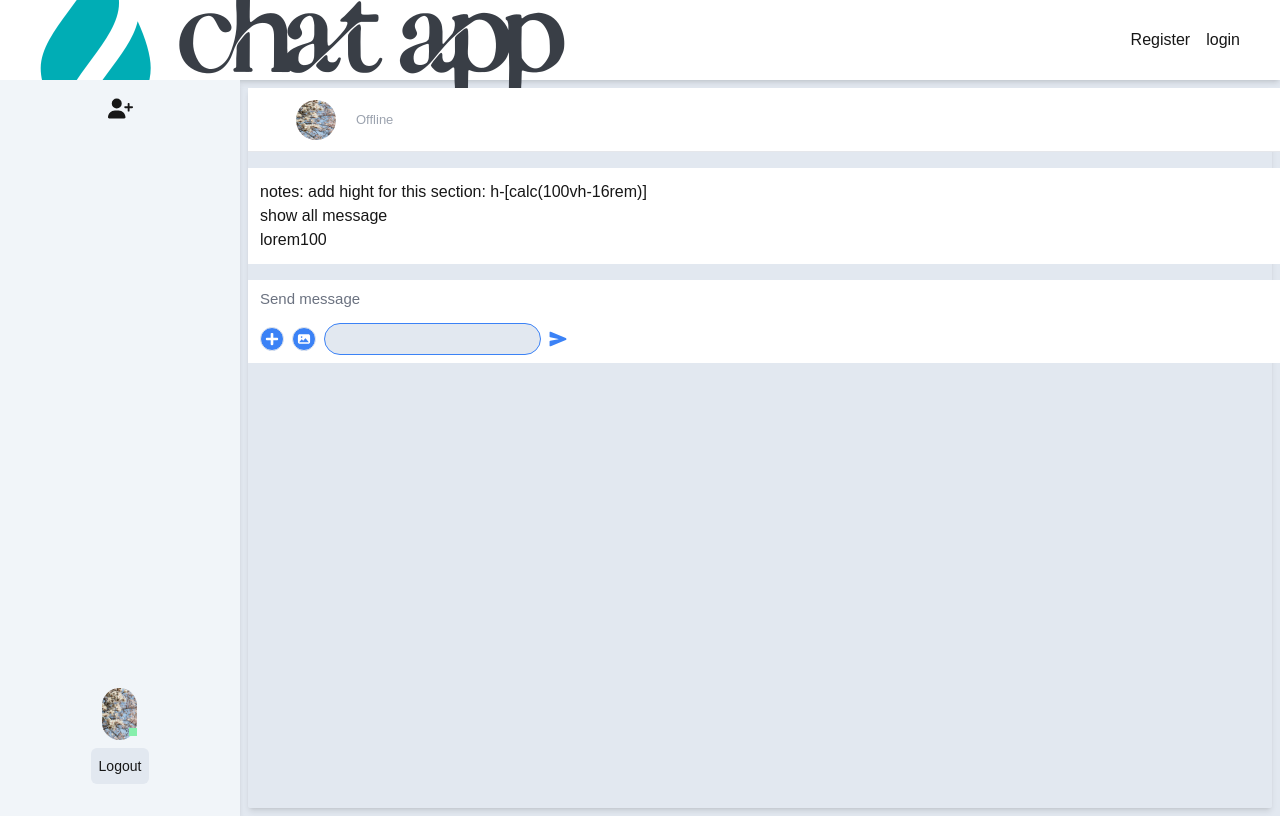
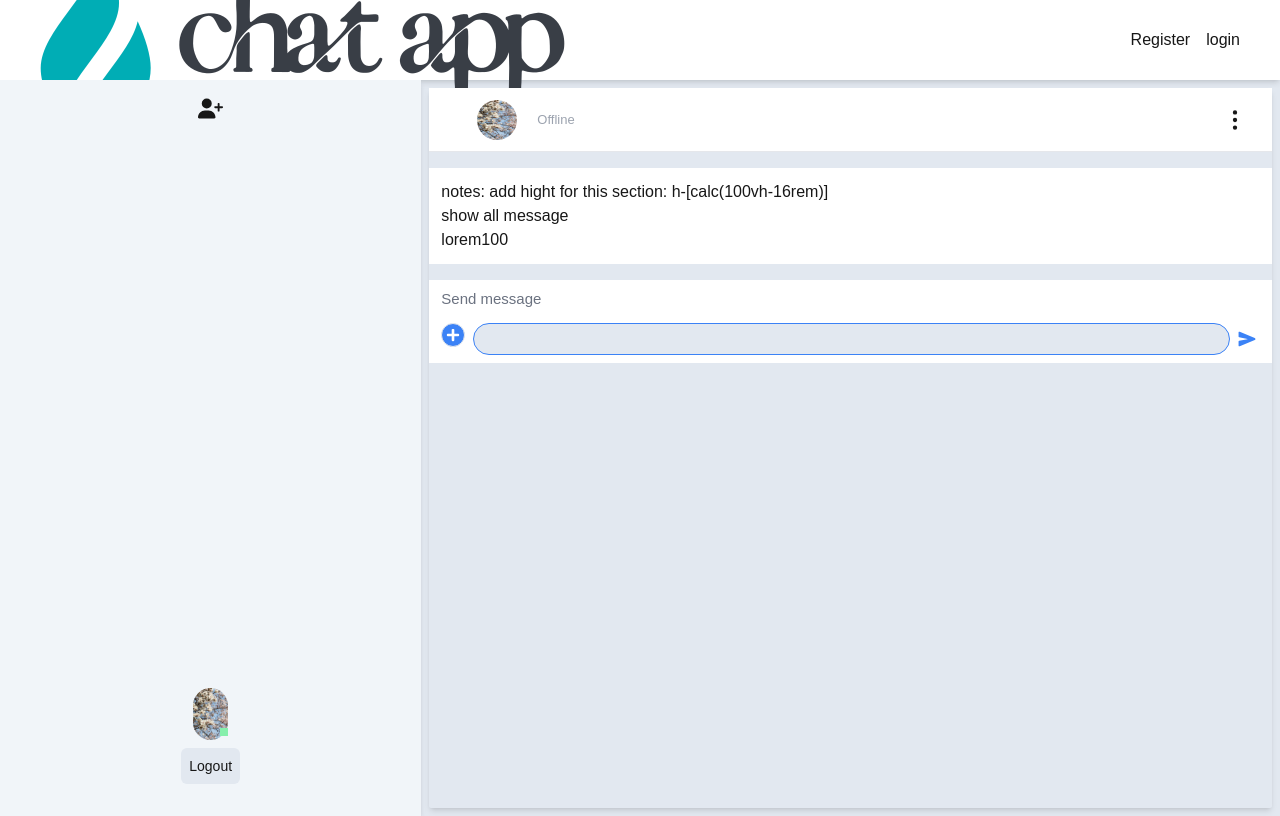
Before and after one commit to nevine1/chat-app-reduxt-tookit, a Next.js app in the folder client/: page /dashboard/1 in a window 1280 px wide. Built offline with nearby package versions, Linux system fonts and the light colour scheme.

Commit message:
working on send mesage code

```diff
--- a/client/src/app/dashboard/[userId]/page.js
+++ b/client/src/app/dashboard/[userId]/page.js
@@ -13,7 +13,7 @@ const page  = () => {
      <div className="w-full sm:w-1/5 md:w-2/5  bg-slate-100 shadow-md">
         <SideBar />
       </div>
-      <div className="w-full sm:w-4/5 md:3/5 shadow-md m-2 rounded-sm /* h-[calc(100vh-5rem)] */">
+      <div className="w-full sm:w-4/5 md:3/5 shadow-md m-2 rounded-sm  h-[calc(100vh-5rem)] ">
         <MessageBar userId={userId} />
       </div>
     </div>
--- a/client/src/components/messaging/MessageBar.js
+++ b/client/src/components/messaging/MessageBar.js
@@ -48,7 +48,7 @@ const profilePic = chatUser?.profile_pic ? `/assets/${chatUser?.profile_pic}` :
 
   const [click , setClick ] = useState(true)
  return (
-    <div className="w-screen  ">
+    <div className="w-full ">
 
      <header className="sticky flex-none h-16 bg-white flex items-center justify-between px-4 border-b">
        <div className="m-4 flex flex-row gap-1 items-center">
@@ -98,7 +98,7 @@ const profilePic = chatUser?.profile_pic ? `/assets/${chatUser?.profile_pic}` :
      </section>
 
      {/* send new message */}
-     <section className="bg-white min-w-full  py-2 px-3">
+     <section className="bg-white py-2 px-3 pr-4">
        {
          click && (
            <p className="text-gray-500 text-[15px]">Send message </p>
--- a/client/src/components/messaging/SendMessage.js
+++ b/client/src/components/messaging/SendMessage.js
@@ -1,48 +1,84 @@
-"use client"
+"use client";
 import { useState } from 'react'
 import { FaPlus } from "react-icons/fa";
 import { AiFillPicture } from "react-icons/ai";
 import { IoSend } from "react-icons/io5";
+import { FaVideo } from "react-icons/fa";
 
-const SendMessage = ({click, setClick}) => {
+const SendMessage = ({ click, setClick }) => {
+    const [showMediaOptions, setShowMediaOptions] = useState(false);
+   const [uploadImage, setUploadImage ] = useState("")
+    const [message, setMessage ] = useState({
+        text: "",
+        imageUrL: "",
+        videoUrl:""
+    })
+    const handleUploadImage = (e) => {
+        const file = e.target.files?.[0] || null;
+        setUploadImage(file)
+        setMessage((prev) => ({
+          ...prev,
+          imageUrL: file || "",
+        }));
+    }
+    const handleUploadVideo = (e) => {
+        console.log("upload video")
+    }
+  return (
+    <div className="flex flex-row sm:flex-row gap-2 w-full mt-3 ">
 
-  return (
-      <div className="flex flex-row sm:flex-row gap-2 w-full mt-3">
+      {/* Plus Button with Dropdown */}
+      <div className="relative">
+        <button type="button" onClick={() => setShowMediaOptions(!showMediaOptions)}>
+          <FaPlus
+            className="bg-blue-500 text-white rounded-full p-1 w-6 h-6
+              hover:text-blue-500 border hover:border-blue-500
+              hover:bg-white duration-200 transition-all cursor-pointer"
+          />
+        </button>
 
-        <div className="flex flex-row gap-2">
-              <button >
-                  <FaPlus
-                      className="bg-blue-500 text-white rounded-full p-1 w-6 h-6
-                        hover:text-blue-500 border hover:border-blue-500
-                        hover:bg-white duration-200 transition-all "/>
-            </button>
-            <button>
-                  <AiFillPicture
-                      className="bg-blue-500 text-white rounded-full p-1 w-6 h-6
-                      hover:text-blue-500 border hover:border-blue-500
-                      hover:bg-white duration-200 transition-all "
-                  />
-            </button>
+        {/* Dropdown icons above the plus */}
+              {showMediaOptions && (
+
+          <div className="absolute bottom-full mb-2 left-1/2 -translate-x-5% flex flex-col gap-2 bg-slate-200 p-2 shadow rounded z-10">
+            <label htmlFor="uploadImage" className="flex items-center gap-2 cursor-pointer hover:bg-white  rounded-sm">
+              <AiFillPicture className="bg-blue-500 text-white rounded-full p-1 w-6 h-6 hover:bg-white hover:text-blue-500 border hover:border-blue-500 transition" />
+              <p className="text-[14px]">Image</p>
+            </label>
+            <label htmlFor="uploadVideo" className="flex items-center gap-2  rounded-sm cursor-pointer hover:bg-white ">
+              <FaVideo className="bg-blue-500 text-white rounded-full p-2 w-7 h-7 hover:bg-white  hover:text-blue-500 border hover:border-blue-500 transition" />
+              <p className="text-[14px]">Video</p>
+            </label>
+             <input type="file"
+                   id="uploadImage"
+                 onChange={handleUploadImage}
+                      />
+             <input type="file"
+                id="uploadVideo"
+                 onChange={handleUploadVideo}
+                />
           </div>
-          <div className="">
-              <input type="text"
-                  className="bg-slate-200 rounded-full   w-[100%] border py-1 px-2 text-[15px] text-gray-500
-                    border-blue-500 focus:border-blue-500 outline-none"
-                  onChange={() =>setClick(false)}
-              />
+        )}
+      </div>
 
-          </div>
-          <div className="flex  items-center">
-              <button>
-                  <IoSend
-                      size={18}
-                    className="text-blue-500 "
-                    />
-              </button>
+      {/* Input Field */}
+      <div className="flex-auto">
+        <input
+          type="text"
+          className="bg-slate-200 rounded-full w-full border py-1 px-2 text-[15px] text-gray-500
+          border-blue-500 focus:border-blue-500 outline-none"
+          onChange={() => setClick(false)}
+        />
+      </div>
 
-          </div>
+      {/* Send Button */}
+      <div className="flex items-center">
+        <button>
+          <IoSend size={18} className="text-blue-500" />
+        </button>
+      </div>
     </div>
-  )
-}
+  );
+};
 
-export default SendMessage
+export default SendMessage;
```
